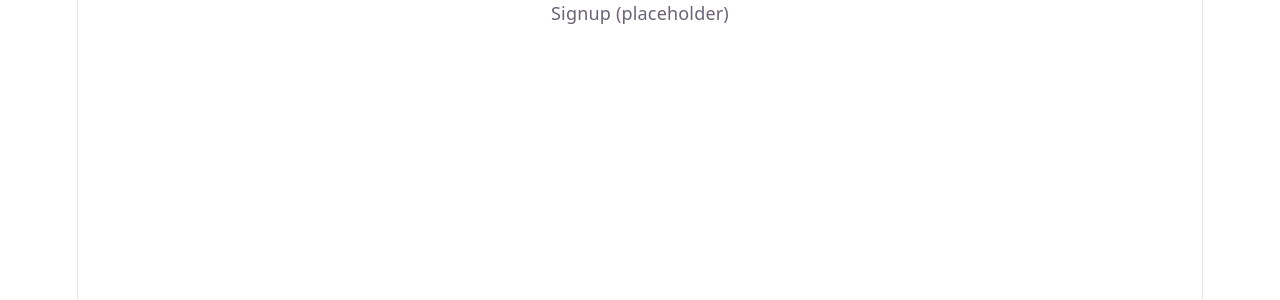
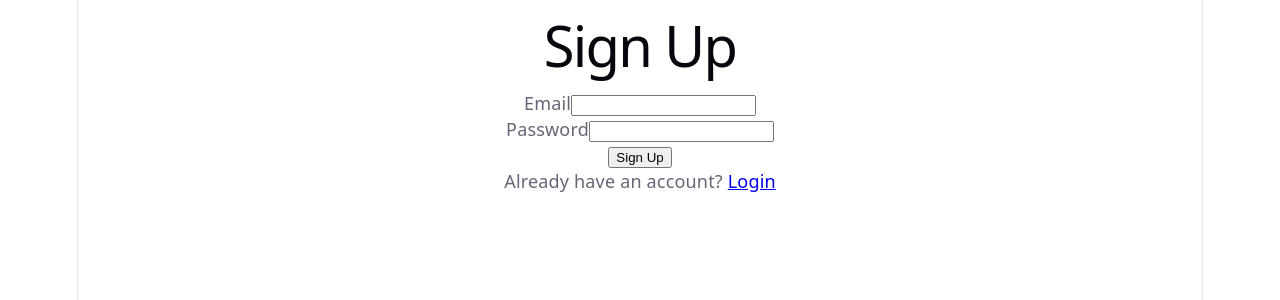
Before and after one commit to meriemsakhri/secureauth, a React app in the folder frontend/: page /signup in a window 1280 px wide. Shown: the top 300 px of the page. Built offline with nearby package versions, Linux system fonts and the light colour scheme; the HTML template or start-up script is replaced by a standard one.

Commit message:
Add signup page

```diff
--- a/frontend/src/App.jsx
+++ b/frontend/src/App.jsx
@@ -1,13 +1,14 @@
 import { Routes, Route } from 'react-router-dom';
 import Login from './pages/Login';
 import Dashboard from './pages/Dashboard';
+import Signup from './pages/Signup';
 
 function App() {
   return (
     <Routes>
       <Route path="/" element={<div>Home (placeholder)</div>} />
       <Route path="/login" element={<Login />} />
-      <Route path="/signup" element={<div>Signup (placeholder)</div>} />
+      <Route path="/signup" element={<Signup />} />
       <Route path="/forgot-password" element={<div>Forgot Password (placeholder)</div>} />
       <Route path="/dashboard" element={<Dashboard />} />
     </Routes>
--- /dev/null
+++ b/frontend/src/pages/Signup.jsx
@@ -0,0 +1,69 @@
+import { useState } from 'react';
+import { useNavigate, Link } from 'react-router-dom';
+import { useAuth } from '../context/AuthContext';
+import * as authApi from '../api/authApi';
+
+function Signup() {
+  const [email, setEmail] = useState('');
+  const [password, setPassword] = useState('');
+  const [error, setError] = useState('');
+  const [loading, setLoading] = useState(false);
+
+  const { login } = useAuth();
+  const navigate = useNavigate();
+
+  const handleSubmit = async (e) => {
+    e.preventDefault();
+    setError('');
+    setLoading(true);
+
+    try {
+      await authApi.signup(email, password);
+      await login(email, password);
+      navigate('/dashboard');
+    } catch (err) {
+      const message = err.response?.data?.message || 'Something went wrong. Please try again.';
+      setError(message);
+    } finally {
+      setLoading(false);
+    }
+  };
+
+  return (
+    <div>
+      <h1>Sign Up</h1>
+      <form onSubmit={handleSubmit}>
+        <div>
+          <label htmlFor="email">Email</label>
+          <input
+            id="email"
+            type="email"
+            value={email}
+            onChange={(e) => setEmail(e.target.value)}
+            required
+          />
+        </div>
+        <div>
+          <label htmlFor="password">Password</label>
+          <input
+            id="password"
+            type="password"
+            value={password}
+            onChange={(e) => setPassword(e.target.value)}
+            minLength={8}
+            required
+          />
+        </div>
+        {error && <p style={{ color: 'red' }}>{error}</p>}
+        <button type="submit" disabled={loading}>
+          {loading ? 'Creating account...' : 'Sign Up'}
+        </button>
+      </form>
+      <p>
+        Already have an account? <Link to="/login">Login</Link>
+      </p>
+    </div>
+  );
+}
+
+export default Signup;
```
